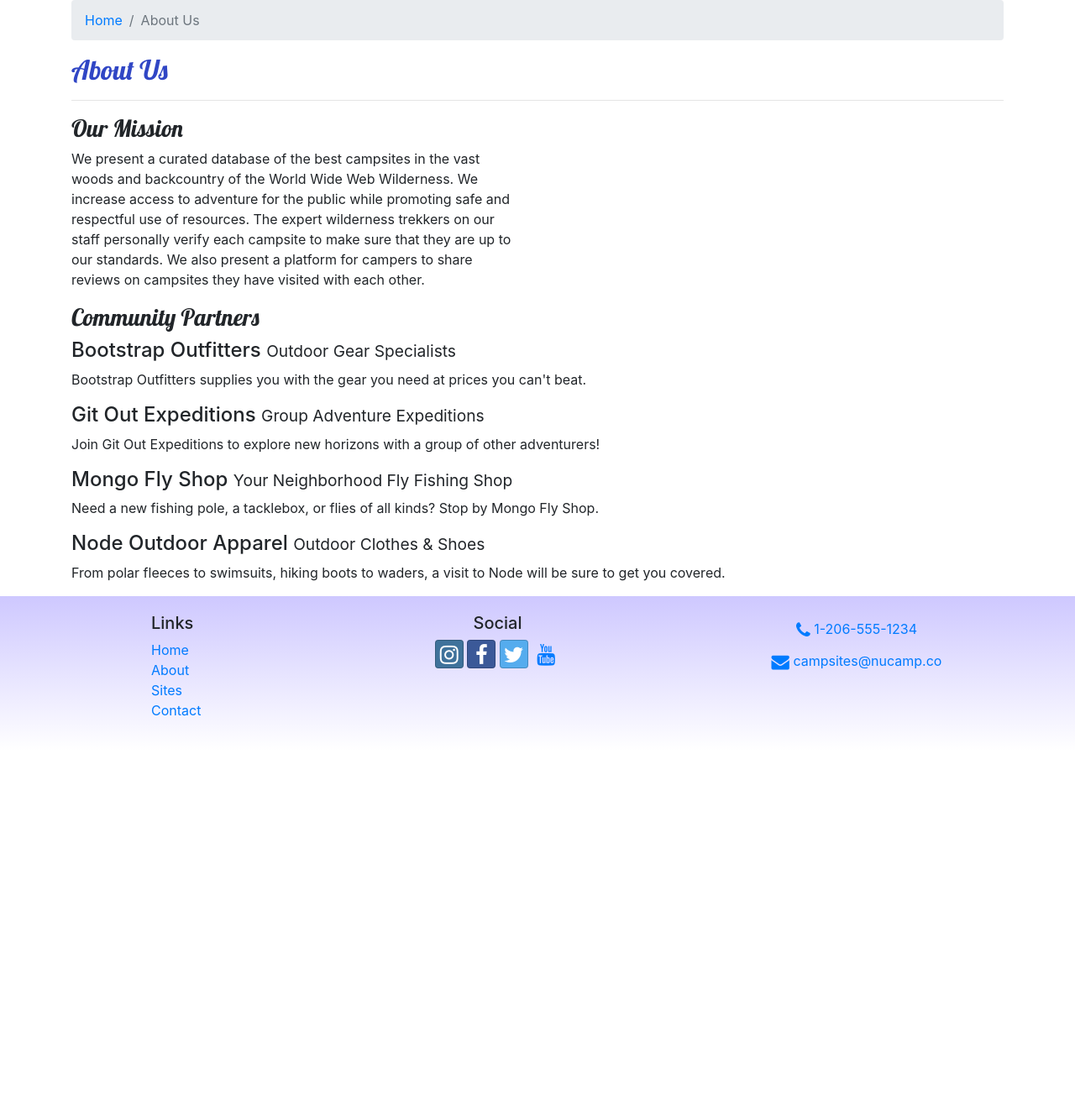
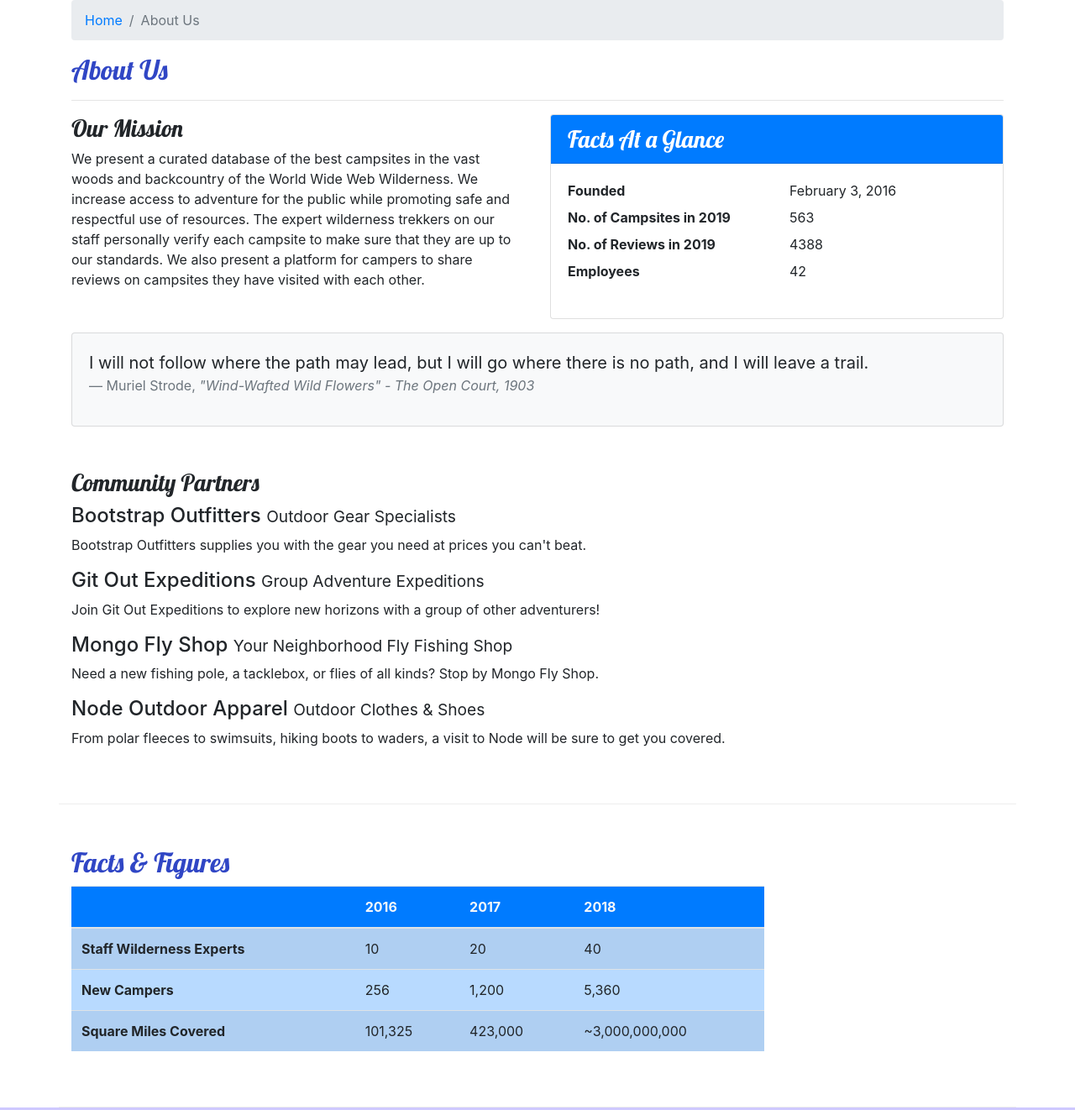
Before and after one commit to mzrickers/nucamp-bootstrap, a website: page aboutus.html in a window 1280 px wide. Shown: the part 218-1540 px from the top of the page at 84% size. Before the commit the page ends 1112 px from the top, so only its background shows below. Drawn offline with nearby package versions, Linux system fonts and the light colour scheme.

Commit message:
Tables and Cards

```diff
--- a/aboutus.html
+++ b/aboutus.html
@@ -64,9 +64,39 @@
                 <h3>Our Mission</h3>
                 <p>We present a curated database of the best campsites in the vast woods and backcountry of the World Wide Web Wilderness. We increase access to adventure for the public while promoting safe and respectful use of resources. The expert wilderness trekkers on our staff personally verify each campsite to make sure that they are up to our standards. We also present a platform for campers to share reviews on campsites they have visited with each other.</p>
             </div>
+            <div class="col-sm-6">
+                <div class="card">
+                    <h3 class="card-header bg-primary text-white">Facts At a Glance</h3>
+                    <div class="card-body">
+                        <dl class="row">
+                            <dt class="col-6">Founded</dt>
+                            <dd class="col-6">February 3, 2016</dd>
+                            <dt class="col-6">No. of Campsites in 2019</dt>
+                            <dd class="col-6">563</dd>
+                            <dt class="col-6">No. of Reviews in 2019</dt>
+                            <dd class="col-6">4388</dd>
+                            <dt class="col-6">Employees</dt>
+                            <dd class="col-6">42</dd>
+                        </dl>
+                    </div>
+                </div>
+            </div>
+            <div class="col">
+                <div class="card bg-light mt-3">
+                    <blockquote class="blockquote card-body">
+                        <p class="mb-0">I will not follow where the path may lead, but I will go where there is no path, and I will leave a trail.
+                        </p>
+                        <footer class="blockquote-footer">Muriel Strode,
+                            <cite title="Source Title">"Wind-Wafted Wild Flowers" -
+                                The Open Court, 1903
+                            </cite>
+                        </footer>
+                    </blockquote>
+                </div>
+            </div>
         </div>
 
-        <div class="row">
+        <div class="row row-content">
             <div class="col">
                 <h3>Community Partners</h3>
                 <h4>Bootstrap Outfitters <small>Outdoor Gear Specialists</small></h4>
@@ -79,9 +109,46 @@
                 <p class="d-none d-sm-block">From polar fleeces to swimsuits, hiking boots to waders, a visit to Node will be sure to get you covered.</p>
             </div>
         </div>
+        <div class="row row-content">
+            <div class="col-sm-9">
+                <h2>Facts &amp; Figures</h2>
+                <div class="table-responsive">
+                    <table class="table table-striped">
+                        <thead>
+                            <tr class="bg-primary text-light">
+                                <th></th>
+                                <th>2016</th>
+                                <th>2017</th>
+                                <th>2018</th>
+                            </tr>
+                        </thead>
+                        <tbody class="table-primary">
+                            <tr>
+                                <th>Staff Wilderness Experts</th>
+                                <td>10</td>
+                                <td>20</td>
+                                <td>40</td>
+                            </tr>
+                            <tr>
+                                <th>New Campers</th>
+                                <td>256</td>
+                                <td>1,200</td>
+                                <td>5,360</td>
+                            </tr>
+                            <tr>
+                                <th>Square Miles Covered</th>
+                                <td>101,325</td>
+                                <td>423,000</td>
+                                <td>~3,000,000,000</td>
+                            </tr>
+                        </tbody>
+                    </table>
+                </div>
+            </div>
+        </div>
     </div>
 
-    <footer>
+    <footer class="site-footer">
         <div class="container">
             <div class="row">
                 <div class="col-4 col-sm-2 offset-1">
--- a/css/styles.css
+++ b/css/styles.css
@@ -14,7 +14,7 @@ header h2 {
     color: #CEC8FF;
 }
 
-footer {
+.site-footer {
     background-image: linear-gradient(#CEC8FF, white);
     padding: 20px 0;
 }
```
Also changed, not shown: contactus.html (+1 -1 lines), index.html (+1 -1 lines).
